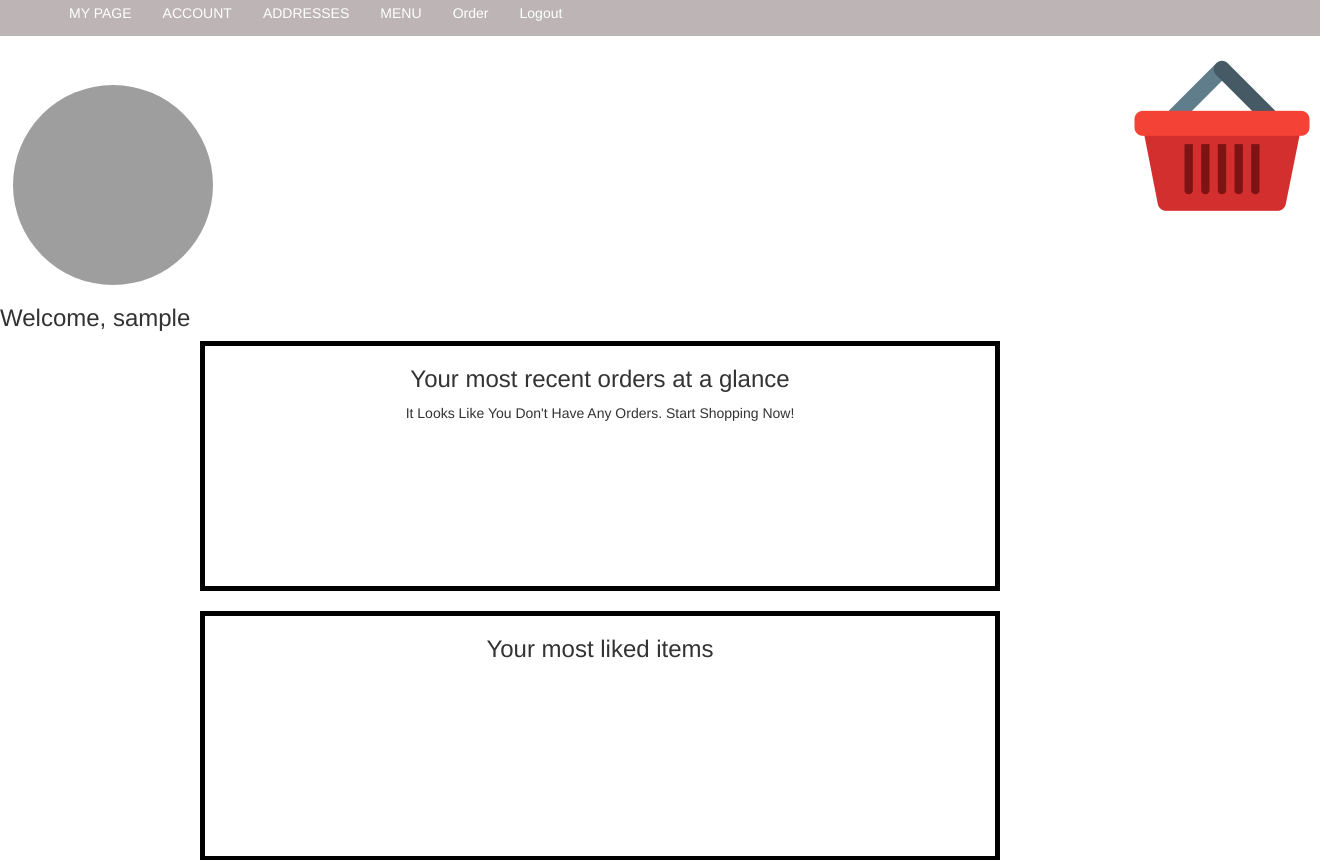
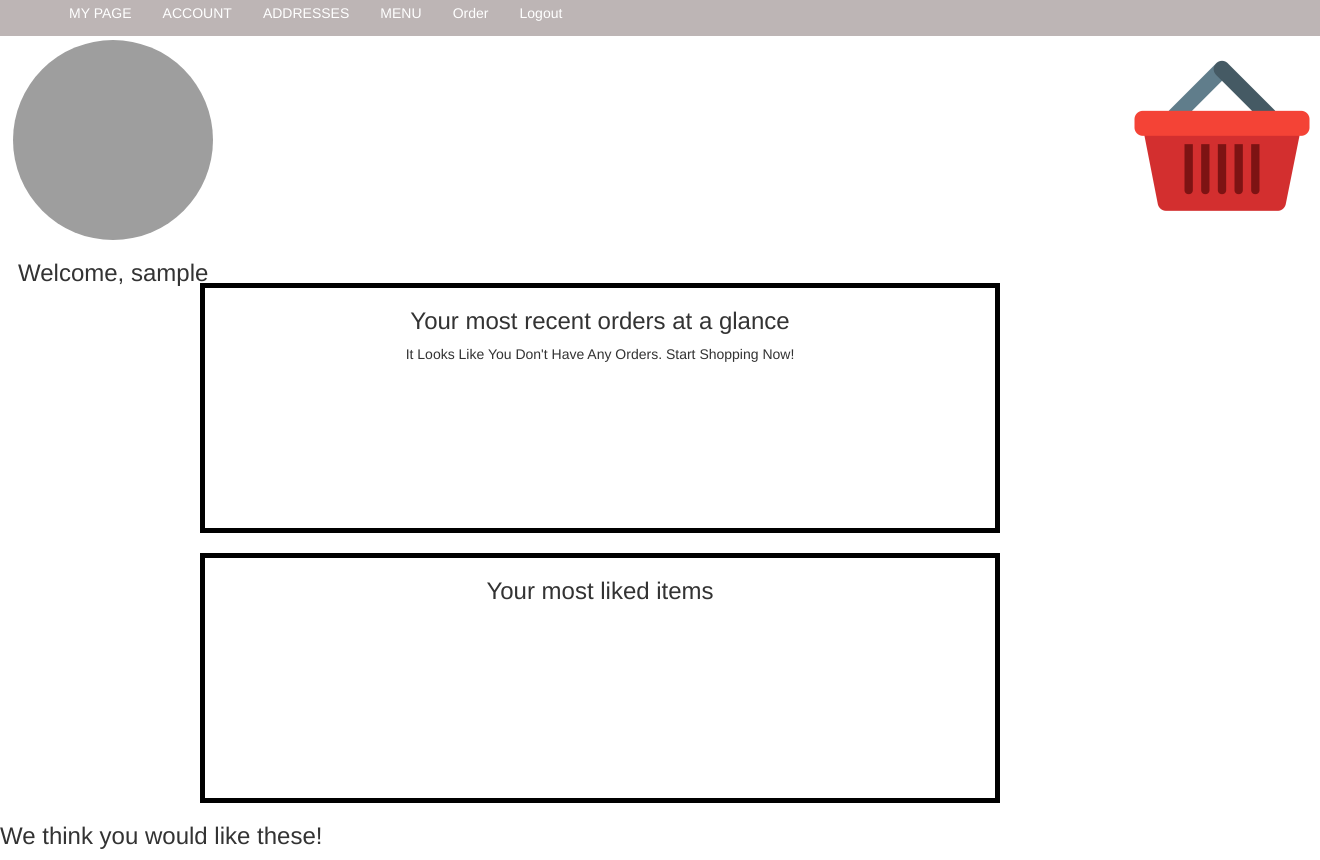
Before and after one commit to cjuanito797/group_project, a Django app: page /customerView/ in a window 1320 px wide. Shown: the top 860 px of the page. Run offline with Django 3.2, Linux system fonts and the light colour scheme; the visitor is signed in with stand-in values (Sample User, id 1); data that the repository does not hold is empty; some libraries are stand-ins or nearby versions; grey boxes are pictures that could not be loaded.

Commit message:
Update base.html

```diff
--- a/chineseSpicyFlavor/templates/account/base.html
+++ b/chineseSpicyFlavor/templates/account/base.html
@@ -57,10 +57,11 @@
         }
 
         #profilePic {
-            position: relative;
+            position: absolute;
             top: 5%;
             left: 1%;
             border-radius: 50px;
+            text-align: center;
         }
 
         #ShoppingCart {
@@ -168,6 +169,7 @@
             text-align: center;
             position: relative;
             margin-left: 200px;
+            margin-top: 15%;
             border: 5px solid black;
             width: 750px;
             height: 250px;
@@ -254,10 +256,11 @@
         <img src="
             {% if user.profile.image %}{{ user.profile.image.url }}{% else %}{% static "images/logo1.jpg" %}{% endif %}"
              alt="panda" width="200" height="200" style="border-radius: 50%">
+        <h3>Welcome, {{ user.username }}</h3>
+
     </div>
 
 
-    <h3>Welcome, {{ user.username }}</h3>
 
     <div id="ShoppingCart">
 
```
